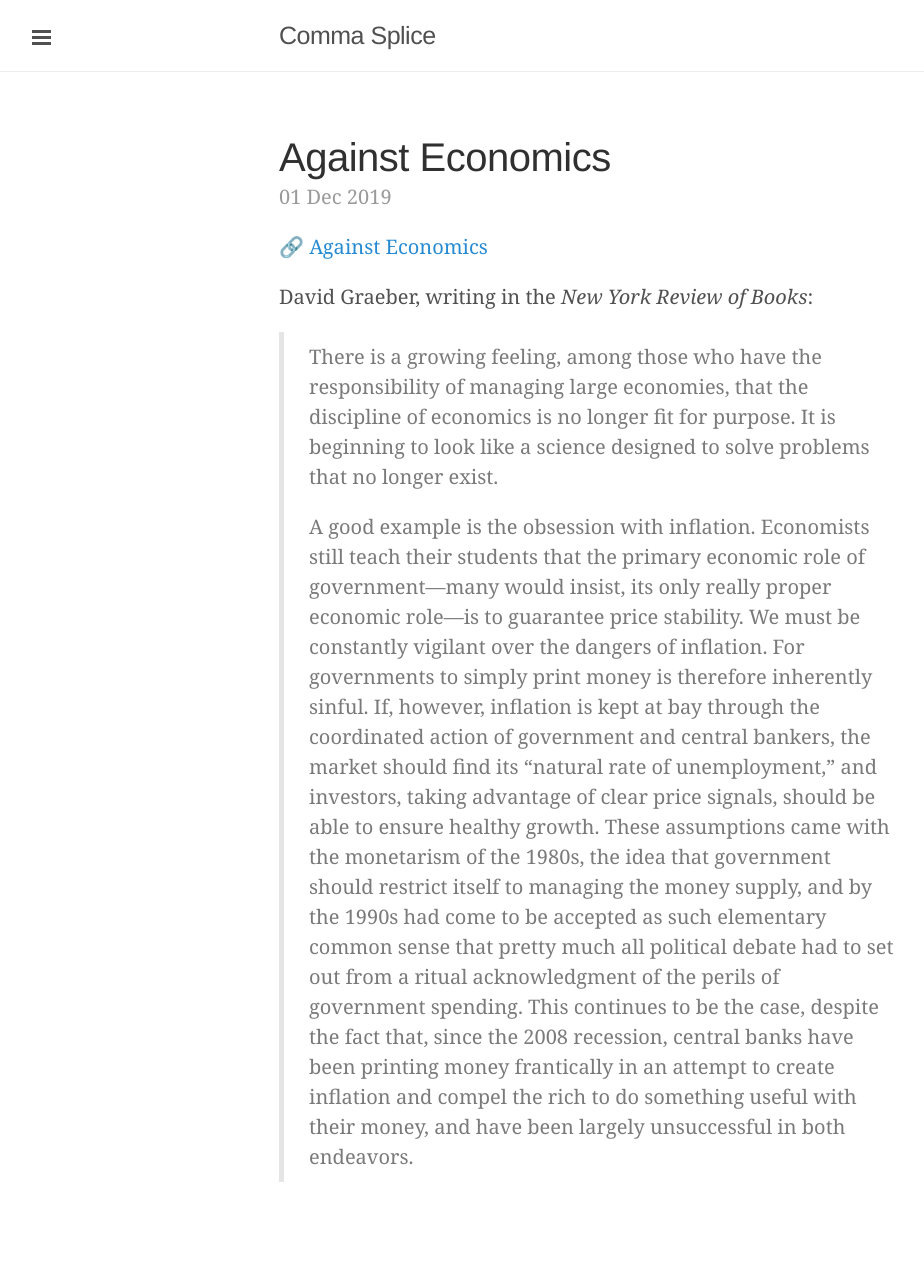
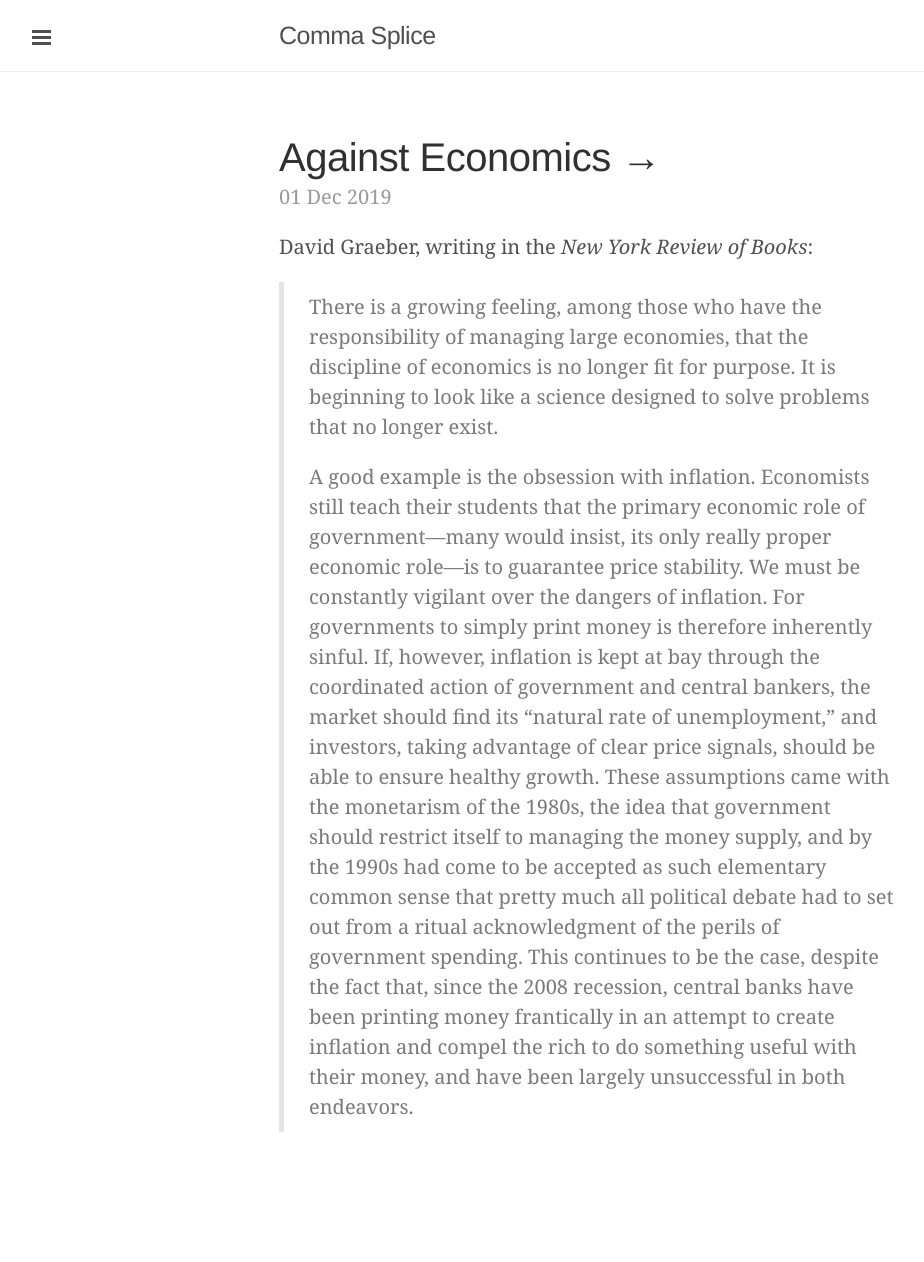
Before and after one commit to davidixon/davidixon.github.io, a Jekyll site: the page built from _posts/2019-12-01-against-economics.md, in a window 1280 px wide. Shown: the whole page, without its empty margins (1-925 px from the left). Built offline with Jekyll 4.4.1, drawn with Linux system fonts in a browser that asks for light colours; after the commit the page ends 1212 px from its top, so only the background shows below that.

Commit message:
Changed formatting

```diff
--- a/_posts/2019-12-01-against-economics.md
+++ b/_posts/2019-12-01-against-economics.md
@@ -2,9 +2,8 @@
 layout: post
 title: "Against Economics"
 date: 2019-12-01 22:45
+link: https://www.nybooks.com/articles/2019/12/05/against-economics/
 ---
-
-🔗 [Against Economics](https://www.nybooks.com/articles/2019/12/05/against-economics/)
 
 David Graeber, writing in the *New York Review of Books*:
 
```
